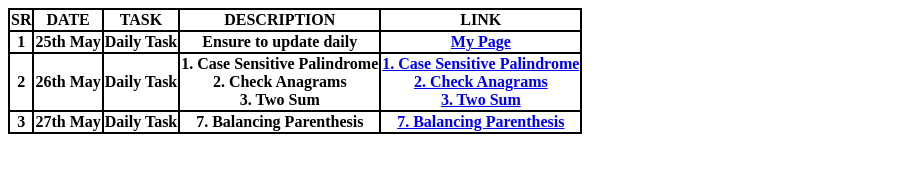
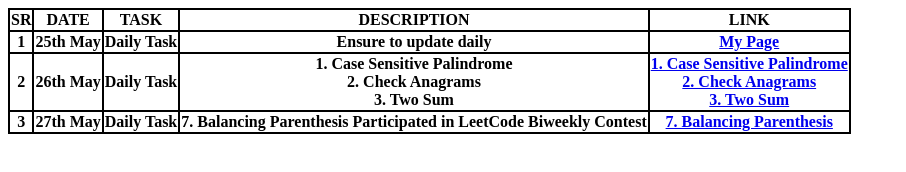
Before and after one commit to Modem-Nikitha/github.io, a plain HTML site: page index.html in a window 1280 px wide. Shown: the whole page, without its empty margins (0-906 px from the left). Drawn offline with Linux system fonts and the light colour scheme.

Commit message:
Update index.html

```diff
--- a/index.html
+++ b/index.html
@@ -42,8 +42,10 @@
                 <th>3</th>
                 <th>27th May</th>
                 <th>Daily Task</th>
-                <th> 7. Balancing Parenthesis </th>
+                <th> 7. Balancing Parenthesis
+                     Participated in LeetCode Biweekly Contest </th>
                 <th> <a href="https://tinyurl.com/27xtmpnu"> 7. Balancing Parenthesis </a><br>
+                    <a href="https://leetcode.com/contest/biweekly-contest-105/> LeetCode Biweekly Contest 105 </a>
                  </th>
             </tr>
         </tbody>
```
